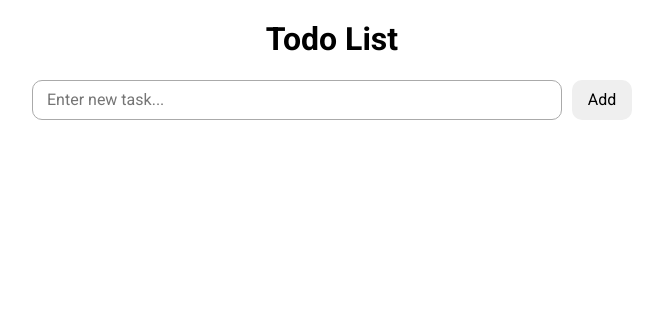
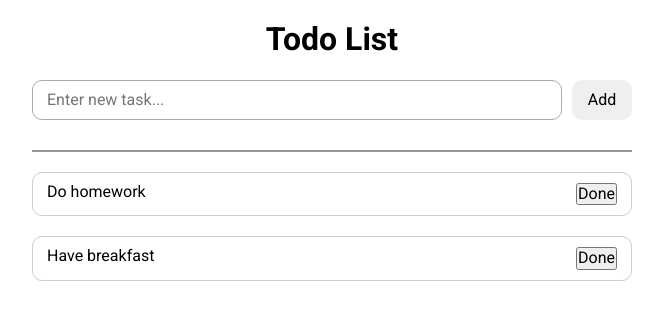
Before and after one commit to slo248/ToDoApp, a React (Create React App) app: page / in a window 1280 px wide. Shown: the top 320 px of the page, without its empty margins (308-971 px from the left). Built offline with nearby package versions, Linux system fonts and the light colour scheme.

Commit message:
add tasks

```diff
--- a/src/App.js
+++ b/src/App.js
@@ -3,6 +3,7 @@ import classNames from 'classnames/bind';
 import Provider from '~/store/Provider';
 import Header from '~/comps/Header';
 import Input from '~/comps/Input';
+import Tasks from './comps/Tasks';
 import styles from './App.module.scss';
 
 const cx = classNames.bind(styles);
@@ -14,6 +15,7 @@ export default function App() {
       <div className={cx('content')}>
         <Provider className={cx('input-wrapper')}>
           <Input />
+          <Tasks />
         </Provider>
       </div>
     </div>
--- a/src/comps/GlobalStyles/GlobalStyles.module.css
+++ b/src/comps/GlobalStyles/GlobalStyles.module.css
@@ -2,6 +2,7 @@
 
 :root {
   --default-content-width: 600px;
+  --border-radius: 10px;
 
   font-size: 62.5%;
   font-family: 'Roboto', sans-serif;
--- a/src/comps/Input/index.js
+++ b/src/comps/Input/index.js
@@ -1,9 +1,9 @@
-import { useContext, useRef } from 'react';
+import { useRef } from 'react';
+import classNames from 'classnames/bind';
 
-import classNames from 'classnames/bind';
 import styles from './Input.module.scss';
-import Context from '~/store/Context';
 import * as cmds from '~/store/commands';
+import useStore from '~/store';
 
 const cx = classNames.bind(styles);
 
@@ -11,7 +11,7 @@ export default function Input({
   placeholder = 'Enter new task...',
   buttonText = 'Add',
 }) {
-  const [state, dispatch] = useContext(Context);
+  const [state, dispatch] = useStore();
   const inputRef = useRef();
 
   function handleAdd(e) {
--- /dev/null
+++ b/src/comps/Tasks/Task/Task.module.scss
@@ -0,0 +1,12 @@
+.wrapper {
+  display: flex;
+  width: 100%;
+  gap: 10px;
+  padding: 10px 14px;
+  border: 1px solid #ccc;
+  border-radius: var(--border-radius);
+}
+
+.desc {
+  flex: 1 0;
+}
--- /dev/null
+++ b/src/comps/Tasks/Task/index.js
@@ -0,0 +1,17 @@
+import classNames from 'classnames/bind';
+
+import useStore from '~/store';
+import styles from './Task.module.scss';
+
+const cx = classNames.bind(styles);
+
+export default function Task({ taskId }) {
+  const [state, dispatch] = useStore();
+  const task = state.tasks[taskId];
+  return (
+    <div className={cx('wrapper')}>
+      <p className={cx('desc')}>{task.desc}</p>
+      <button>Done</button>
+    </div>
+  );
+}
--- /dev/null
+++ b/src/comps/Tasks/Tasks.module.scss
@@ -0,0 +1,18 @@
+.wrapper {
+  margin-top: 30px;
+  list-style-type: none;
+  display: flex;
+  flex-direction: column;
+  gap: 20px;
+}
+
+.wrapper::before {
+  content: '';
+  width: 100%;
+  height: 2px;
+  background-color: #999;
+}
+
+.task-wrapper {
+  width: 100%;
+}
--- /dev/null
+++ b/src/comps/Tasks/index.js
@@ -0,0 +1,21 @@
+import classNames from 'classnames/bind';
+
+import Task from './Task';
+import useStore from '~/store';
+import styles from './Tasks.module.scss';
+
+const cx = classNames.bind(styles);
+
+export default function Tasks() {
+  const [state, dispatch] = useStore();
+  const tasks = state.tasks;
+  return (
+    <ul className={cx('wrapper')}>
+      {tasks.map((task, index) => (
+        <li key={index} className={cx('task-wrapper')}>
+          <Task taskId={index} />
+        </li>
+      ))}
+    </ul>
+  );
+}
--- /dev/null
+++ b/src/store/index.js
@@ -0,0 +1,6 @@
+import { useContext } from 'react';
+import Context from './Context';
+
+export default function useStore() {
+  return useContext(Context);
+}
```
